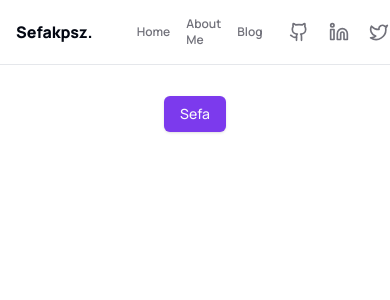
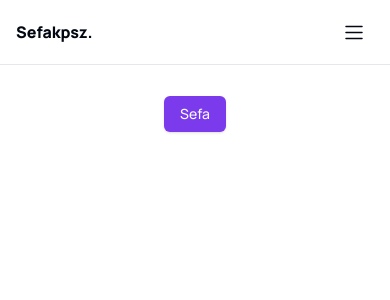
Before and after one commit to sefakpsz/msk-portfoilo-v2, a Next.js app: page / in a window 390 px wide. Shown: the top 300 px of the page. Built offline with nearby package versions, Linux system fonts and the light colour scheme.

Commit message:
header responsive

```diff
--- a/src/components/layout/header/index.tsx
+++ b/src/components/layout/header/index.tsx
@@ -1,14 +1,21 @@
 import React from "react";
 import { MainNav } from "./main-nav";
 import Social from "./social";
+import { Button } from "@/components/ui/button";
+import { Menu } from "lucide-react";
 
 function Header() {
   return (
     <div className="border-b fixed top-0 inset-x-0">
-      <div className="flex h-16 items-center px-4 max-w-7xl mx-auto">
+      <div className="flex justify-between h-16 items-center px-4 max-w-7xl mx-auto">
         <h1 className="font-extrabold mr-5">Sefakpsz.</h1>
-        <MainNav className="mx-6" />
-        <Social />
+        <div className="w-full items-center hidden sm:flex">
+          <MainNav className="mx-6" />
+          <Social />
+        </div>
+        <Button variant="ghost" className="px-2 sm:hidden">
+            <Menu height={25} strokeWidth={1.5} />
+        </Button>
       </div>
     </div>
   );
```
